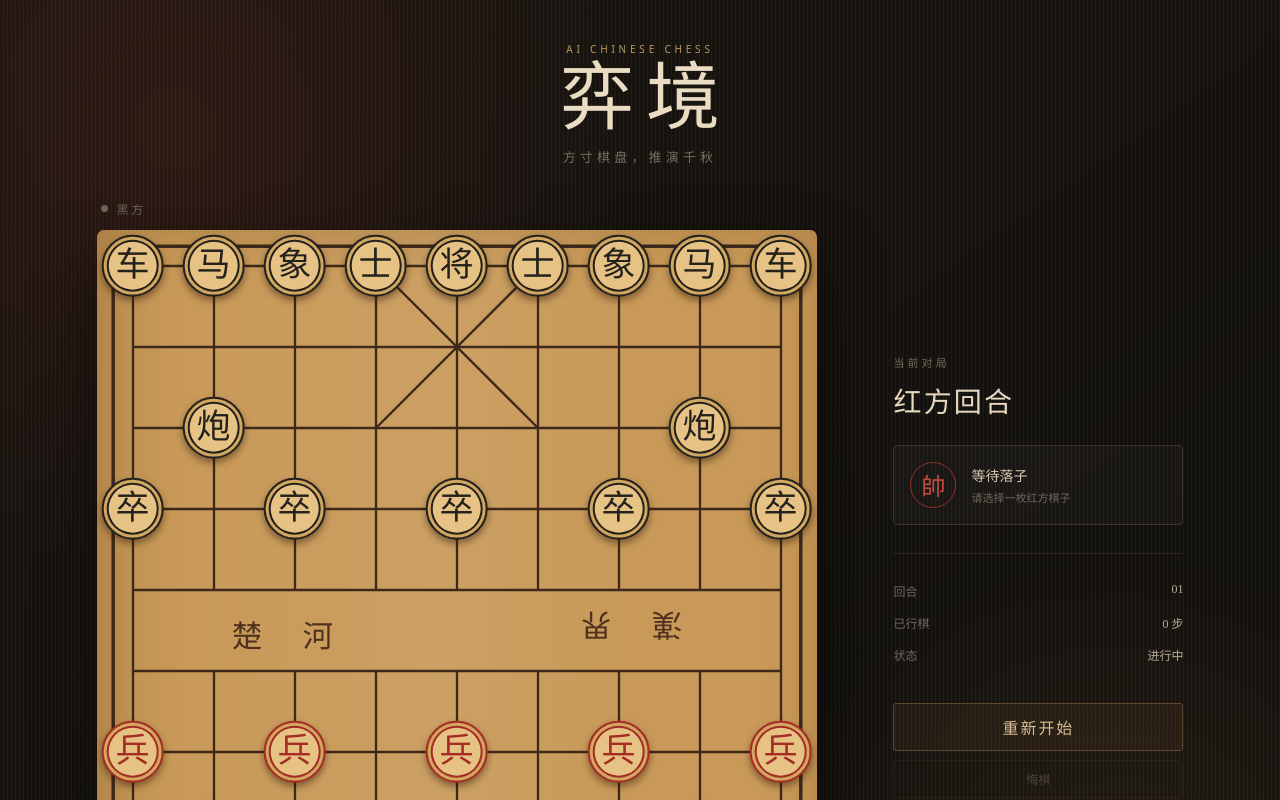
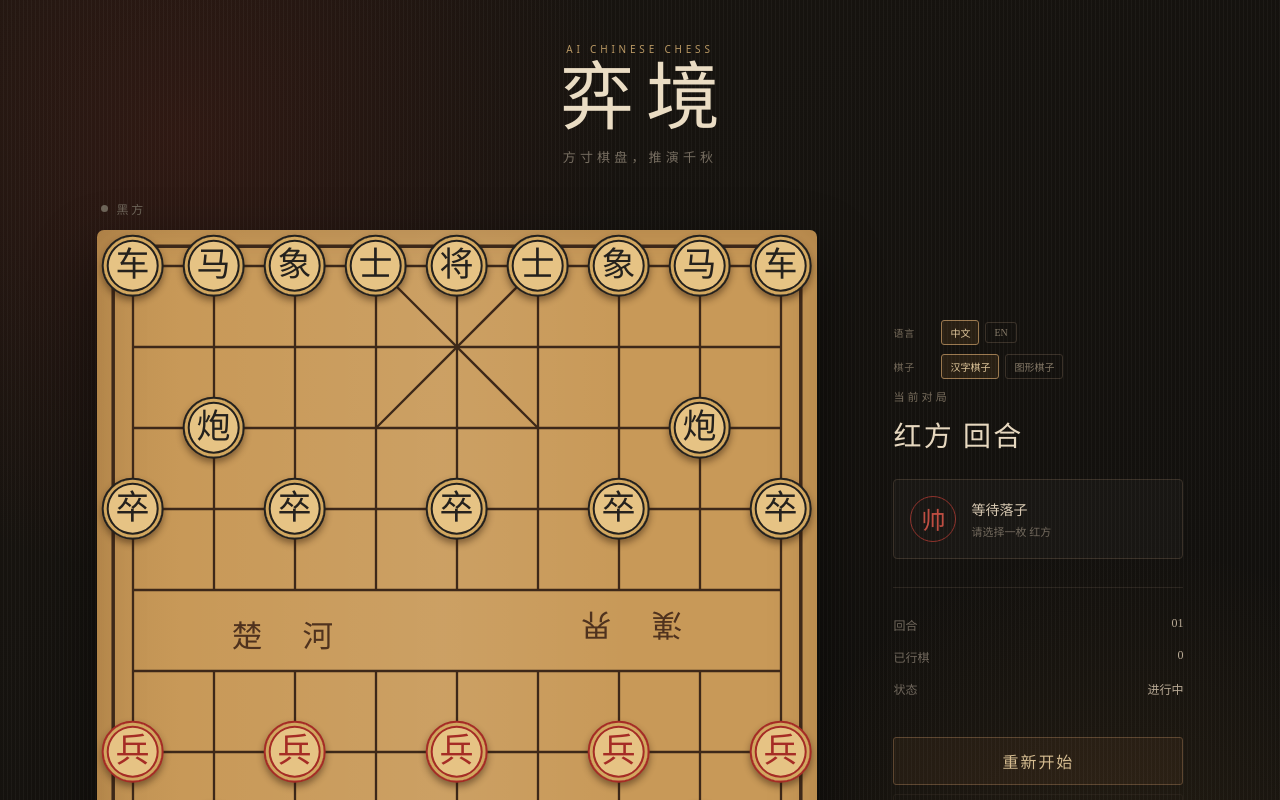
Before and after one commit to tonyweng0906/chinese-chess-ai, a React (Vite) app: page / in a window 1280 px wide. Shown: the top 800 px of the page. Built offline with nearby package versions, Linux system fonts and the light colour scheme; a web font is replaced by a local one.

Commit message:
Add language and piece style switching

```diff
--- a/src/App.css
+++ b/src/App.css
@@ -135,6 +135,11 @@
   align-self: center;
 }
 
+.settings-row { display: flex; align-items: center; gap: 6px; margin-bottom: 9px; color: #756a5a; font-size: 10px; }
+.settings-row > span { min-width: 42px; letter-spacing: 0.08em; }
+.settings-row button { padding: 4px 8px; border: 1px solid #3a3128; border-radius: 3px; color: #847866; background: transparent; cursor: pointer; font-size: 10px; }
+.settings-row button:hover, .settings-row button.is-active { border-color: #9b794f; color: #e0c79b; background: rgba(185, 132, 61, 0.12); }
+
 .panel-kicker { margin: 0; color: #756a5a; font-size: 11px; letter-spacing: 0.28em; }
 .game-panel h2 { margin: 10px 0 25px; font-size: 28px; font-weight: 500; letter-spacing: 0.08em; color: #e7d8bf; }
 
--- a/src/App.tsx
+++ b/src/App.tsx
@@ -3,7 +3,16 @@ import { ChessBoard } from "./components/ChessBoard";
 import { useMemo, useState } from "react";
 import { getAllLegalMoves, getLegalMoves, isInCheck, type Position } from "./game/rules";
 import { initialPieces } from "./data/initialPieces";
-import type { ChessPiece, PieceColor } from "./types";
+import type { ChessPiece, PieceColor, Language, PieceStyle } from "./types";
+
+const copy = {
+  zh: { black: "黑方", red: "红方", current: "当前对局", waiting: "等待落子", choose: "请选择一枚", chooseTarget: "请选择落点", marker: "棋盘上的金色标记是可走位置", check: "正在被将军", finished: "对局结束", captured: "对方已无合法应对", draw: "当前局面无合法着法", turn: "回合", moves: "已行棋", status: "状态", playing: "进行中", checkShort: "将军", ended: "已结束", reset: "重新开始", undo: "悔棋", log: "走棋记录", noLog: "暂无记录", chinese: "汉字棋子", symbols: "图形棋子", language: "语言", redWin: "红方获胜", blackWin: "黑方获胜", drawTitle: "和棋" },
+  en: { black: "Black", red: "Red", current: "Game", waiting: "Your move", choose: "Select a", chooseTarget: "Choose a destination", marker: "Gold marks show legal moves", check: "In check", finished: "Game over", captured: "No legal response", draw: "No legal moves available", turn: "Turn", moves: "Moves", status: "Status", playing: "Playing", checkShort: "Check", ended: "Ended", reset: "Restart", undo: "Undo", log: "Move history", noLog: "No moves yet", chinese: "Chinese", symbols: "Symbols", language: "Language", redWin: "Red wins", blackWin: "Black wins", drawTitle: "Draw" },
+} as const;
+
+function symbolsForTurn(turn: PieceColor) {
+  return turn === "red" ? "♔" : "♚";
+}
 
 function App() {
   const [pieces, setPieces] = useState<ChessPiece[]>(initialPieces);
@@ -11,6 +20,9 @@ function App() {
   const [selectedId, setSelectedId] = useState<string | null>(null);
   const [winner, setWinner] = useState<PieceColor | null>(null);
   const [draw, setDraw] = useState(false);
+  const [language, setLanguage] = useState<Language>("zh");
+  const [pieceStyle, setPieceStyle] = useState<PieceStyle>("hanzi");
+  const t = copy[language];
   const [history, setHistory] = useState<ChessPiece[][]>([]);
   const [moveHistory, setMoveHistory] = useState<string[]>([]);
   const selectedPiece = pieces.find((piece) => piece.id === selectedId) ?? null;
@@ -60,7 +72,7 @@ function App() {
     setMoveHistory([]);
   }
 
-  const turnName = turn === "red" ? "红方" : "黑方";
+  const turnName = turn === "red" ? t.red : t.black;
   const moveCount = 32 - pieces.length;
 
   return (
@@ -77,7 +89,7 @@ function App() {
             <span className="player-dot" />
             黑方
           </div>
-          <ChessBoard pieces={pieces} selectedId={selectedId} legalMoves={legalMoves} onPieceClick={handlePieceClick} onMove={handleMove} />
+          <ChessBoard pieces={pieces} selectedId={selectedId} legalMoves={legalMoves} onPieceClick={handlePieceClick} onMove={handleMove} language={language} pieceStyle={pieceStyle} />
           <div className="player-label player-label--red">
             <span className="player-dot" />
             红方
@@ -85,26 +97,36 @@ function App() {
         </div>
 
         <aside className="game-panel">
-          <p className="panel-kicker">当前对局</p>
-          <h2>{winner ? `${winner === "red" ? "红方" : "黑方"}获胜` : draw ? "和棋" : `${turnName}回合`}</h2>
+          <div className="settings-row">
+            <span>{t.language}</span>
+            <button className={language === "zh" ? "is-active" : ""} type="button" onClick={() => setLanguage("zh")}>中文</button>
+            <button className={language === "en" ? "is-active" : ""} type="button" onClick={() => setLanguage("en")}>EN</button>
+          </div>
+          <div className="settings-row">
+            <span>{language === "zh" ? "棋子" : "Pieces"}</span>
+            <button className={pieceStyle === "hanzi" ? "is-active" : ""} type="button" onClick={() => setPieceStyle("hanzi")}>{t.chinese}</button>
+            <button className={pieceStyle === "symbols" ? "is-active" : ""} type="button" onClick={() => setPieceStyle("symbols")}>{t.symbols}</button>
+          </div>
+          <p className="panel-kicker">{t.current}</p>
+          <h2>{winner ? (winner === "red" ? t.redWin : t.blackWin) : draw ? t.drawTitle : `${turnName} ${t.turn}`}</h2>
           <div className="turn-card">
-            <span className={`turn-piece turn-piece--${turn}`}>{turn === "red" ? "帥" : "將"}</span>
+            <span className={`turn-piece turn-piece--${turn}`}>{pieceStyle === "symbols" ? symbolsForTurn(turn) : turn === "red" ? (language === "zh" ? "帅" : "K") : (language === "zh" ? "将" : "K")}</span>
             <div>
-              <strong>{winner || draw ? "对局结束" : selectedPiece ? "请选择落点" : isInCheck(turn, pieces) ? "正在被将军" : "等待落子"}</strong>
-              <p>{winner ? "对方已无合法应对" : draw ? "当前局面无合法着法" : selectedPiece ? "棋盘上的金色标记是可走位置" : `请选择一枚${turnName}棋子`}</p>
+              <strong>{winner || draw ? t.finished : selectedPiece ? t.chooseTarget : isInCheck(turn, pieces) ? t.check : t.waiting}</strong>
+              <p>{winner ? t.captured : draw ? t.draw : selectedPiece ? t.marker : `${t.choose} ${turnName}`}</p>
             </div>
           </div>
           <div className="divider" />
           <dl className="game-stats">
-            <div><dt>回合</dt><dd>{String(Math.floor(moveCount / 2) + 1).padStart(2, "0")}</dd></div>
-            <div><dt>已行棋</dt><dd>{moveCount} 步</dd></div>
-            <div><dt>状态</dt><dd>{winner || draw ? "已结束" : isInCheck(turn, pieces) ? "将军" : "进行中"}</dd></div>
+            <div><dt>{t.turn}</dt><dd>{String(Math.floor(moveCount / 2) + 1).padStart(2, "0")}</dd></div>
+            <div><dt>{t.moves}</dt><dd>{moveCount}</dd></div>
+            <div><dt>{t.status}</dt><dd>{winner || draw ? t.ended : isInCheck(turn, pieces) ? t.checkShort : t.playing}</dd></div>
           </dl>
-          <button className="reset-button" type="button" onClick={resetGame}>重新开始</button>
-          <button className="undo-button" type="button" onClick={undoMove} disabled={history.length === 0 || Boolean(winner) || draw}>悔棋</button>
+          <button className="reset-button" type="button" onClick={resetGame}>{t.reset}</button>
+          <button className="undo-button" type="button" onClick={undoMove} disabled={history.length === 0 || Boolean(winner) || draw}>{t.undo}</button>
           <div className="move-log" aria-label="走棋记录">
-            <p>走棋记录</p>
-            {moveHistory.length === 0 ? <span>暂无记录</span> : moveHistory.slice(-6).map((move, index) => <span key={`${move}-${index}`}>{move}</span>)}
+            <p>{t.log}</p>
+            {moveHistory.length === 0 ? <span>{t.noLog}</span> : moveHistory.slice(-6).map((move, index) => <span key={`${move}-${index}`}>{move}</span>)}
           </div>
           <p className="coming-soon">已支持基础走法与将军限制</p>
         </aside>
--- a/src/components/ChessBoard.tsx
+++ b/src/components/ChessBoard.tsx
@@ -1,4 +1,4 @@
-import type { ChessPiece, PieceType } from "../types";
+import type { ChessPiece, Language, PieceStyle, PieceType } from "../types";
 import type { Position } from "../game/rules";
 
 const labels: Record<ChessPiece["color"], Record<PieceType, string>> = {
@@ -21,6 +21,22 @@ const labels: Record<ChessPiece["color"], Record<PieceType, string>> = {
     soldier: "兵",
   },
 };
+
+const englishLabels: Record<PieceType, string> = {
+  general: "General", advisor: "Advisor", elephant: "Elephant", horse: "Horse", rook: "Rook", cannon: "Cannon", soldier: "Soldier",
+};
+
+const symbols: Record<PieceType, string> = {
+  general: "♔", advisor: "◇", elephant: "△", horse: "♞", rook: "♜", cannon: "◉", soldier: "●",
+};
+
+function pieceText(piece: ChessPiece, language: Language, style: PieceStyle) {
+  return style === "symbols" ? symbols[piece.type] : language === "zh" ? labels[piece.color][piece.type] : piece.type.slice(0, 1).toUpperCase();
+}
+
+function pieceName(piece: ChessPiece, language: Language) {
+  return language === "zh" ? labels[piece.color][piece.type] : englishLabels[piece.type];
+}
 
 const x = (col: number) => 40 + col * 90;
 const y = (row: number) => 40 + row * 90;
@@ -60,9 +76,11 @@ interface ChessBoardProps {
   legalMoves: Position[];
   onPieceClick: (piece: ChessPiece) => void;
   onMove: (position: Position) => void;
+  language: Language;
+  pieceStyle: PieceStyle;
 }
 
-export function ChessBoard({ pieces, selectedId, legalMoves, onPieceClick, onMove }: ChessBoardProps) {
+export function ChessBoard({ pieces, selectedId, legalMoves, onPieceClick, onMove, language, pieceStyle }: ChessBoardProps) {
   return (
     <div className="board-shell" aria-label="中国象棋初始棋盘">
       <BoardLines />
@@ -75,10 +93,10 @@ export function ChessBoard({ pieces, selectedId, legalMoves, onPieceClick, onMov
             left: `${(x(piece.col) / 800) * 100}%`,
             top: `${(y(piece.row) / 890) * 100}%`,
           }}
-          aria-label={`${piece.color === "red" ? "红方" : "黑方"}${labels[piece.color][piece.type]}`}
+          aria-label={`${piece.color === "red" ? (language === "zh" ? "红方" : "Red") : (language === "zh" ? "黑方" : "Black")} ${pieceName(piece, language)}`}
           onClick={() => onPieceClick(piece)}
         >
-          <span>{labels[piece.color][piece.type]}</span>
+          <span>{pieceText(piece, language, pieceStyle)}</span>
         </button>
       ))}
       {legalMoves.map((position) => {
--- a/src/types.ts
+++ b/src/types.ts
@@ -1,4 +1,6 @@
 export type PieceColor = "red" | "black";
+export type Language = "zh" | "en";
+export type PieceStyle = "hanzi" | "symbols";
 
 export type PieceType =
   | "general"
```
